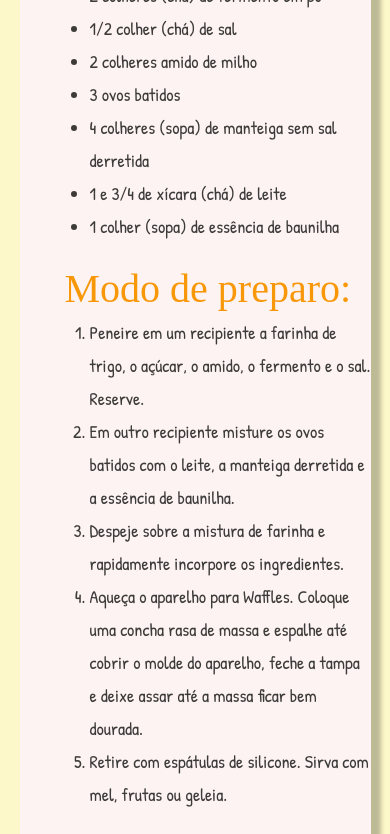
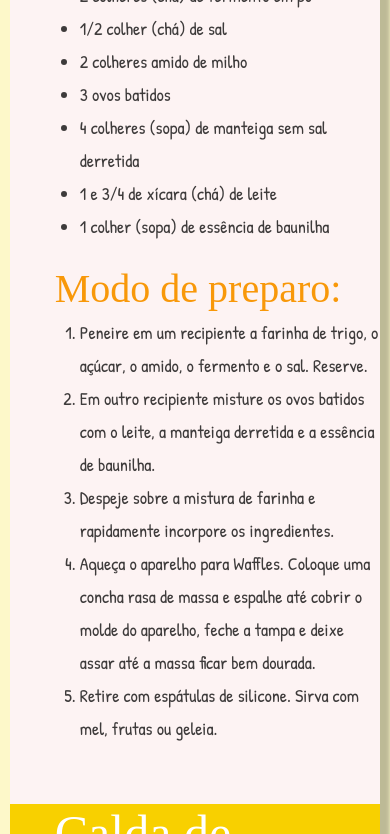
Before and after one commit to AndersonGonhi/receitawaffle, a plain HTML site: page index.html in a window 390 px wide. Shown: the part 444-1278 px from the top of the page. Drawn offline with Linux system fonts and the light colour scheme; a web font is replaced by a local one.

Commit message:
melhorias no codigo para responsividade

```diff
--- a/styles/style.css
+++ b/styles/style.css
@@ -19,18 +19,17 @@ html{
 }
 
 body{
-   align-items: center;
     background-color: #FDF3F3;
     box-shadow: 10px 6px 4px rgba(0, 0, 0, 0.25);
 
     margin-top: 2rem;
     margin-bottom: 2rem;
     padding-top: 4rem;
+    padding-bottom: 1.2rem;
 
     border-radius: 1rem;
     max-width: 131.9rem;
-    width: 90%;
-    height: 169rem;
+    width: 95%;
 
     margin-left: auto;
     margin-right: auto;
@@ -49,7 +48,6 @@ header>p{
 
     color: white;
     margin-left: 8.5rem;
-
 }
 
 h2{
@@ -97,6 +95,7 @@ h3{
 table{
     margin-top: 9.2rem;
 
+
     width: 121.6rem;
     height: 10.5rem;
 
@@ -120,7 +119,6 @@ td:first-child{
 }
 
 td{
-
     border: none;
     background-color: #F8D000;
 }
```
Also changed, not shown: index.html (+0 -1 lines).
